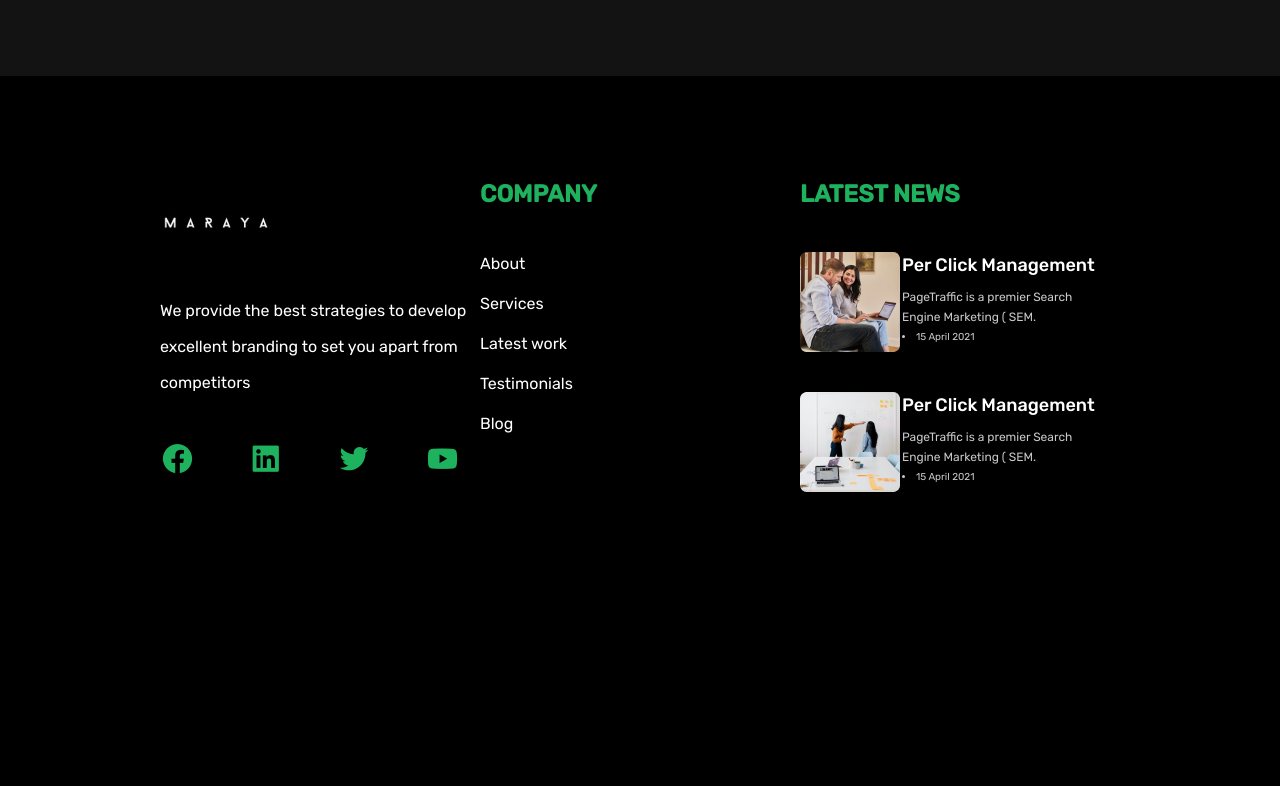
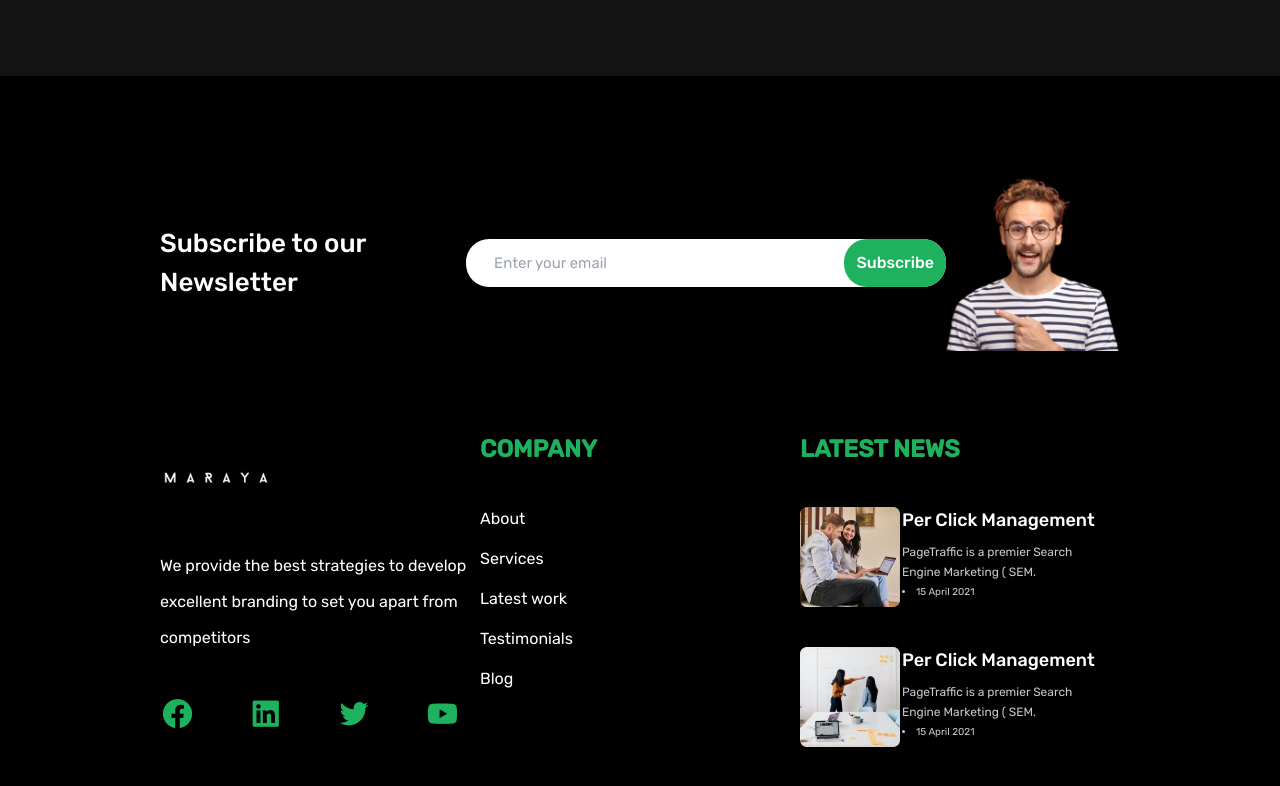
Before and after one commit to Ibidapo-Ayo/maraya, a plain HTML site: page index.html in a window 1280 px wide. Shown: the part 3429-4215 px from the top of the page. Before the commit the page ends 4005 px from the top, so only its background shows below. Drawn offline with nearby package versions, Linux system fonts and the light colour scheme.

Commit message:
Subscribe Button added

```diff
--- a/css/styles.css
+++ b/css/styles.css
@@ -185,6 +185,12 @@ body{
 
   /* End Swiper Area */
 
+  /* Subscribe  */
+  .subscribe{
+    font-family: 'Rubik', sans-serif;
+
+  }
+
   /* Footer Area */
   .footer{
     font-family: 'Rubik', sans-serif;
@@ -193,6 +199,7 @@ body{
       color: #1EB25E;
       font-size: 35px;
   }
+
   @media screen and (max-width: 599px){
     .socials i{
         font-size: 20px;
--- a/index.html
+++ b/index.html
@@ -319,9 +319,32 @@
   </div>
    <!-- End Testimonial Mobile Area -->
 
+   <!-- Subscribe Area -->
+
+   <div class="md:px-40 px-5 subscribe">
+    <div class="flex md:flex-row flex-col items-center justify-between">
+      <div class="flex md:flex-row flex-col items-center justify-center space-x-5 md:space-y-0 space-y-3">
+        <div>
+            <h3 class="md:text-[26px] text-[20px] font-[500] text-textColor">Subscribe to our Newsletter</h3>
+        </div>
+        <div class="bg-[#fff] md:w-[480px] w-100 flex flex-row pl-5 rounded-[23px] justify-between items-center">
+          <input class="bg-[transparent] text-[15px] text-[rgba(0, 0, 0, 0.54)] md:w-[380px] w-100 px-2 h-[40px]" placeholder="Enter your email" />
+          <button class="p-3 bg-buttonColor rounded-[23px] text-white font-[500]">
+              Subscribe
+            </button>
+        </div>
+      </div>
+      <div class="md:block hidden">
+        <img src="./images/subscibe.png" alt="Subscribe Image"/>
+      </div>
+    </div>
+   </div>
+
+   <!--  End subscribe Area-->
+
 
    <!-- Footer Area -->
-    <div class="h-[400px] bg-bg flex md:px-40 px-5 w-full md:flex-row flex-col items-start justify-between footer md:space-y-0 space-y-10">
+    <div class="h-[400px] bg-bg flex md:px-40 px-5 mt-20 w-full md:flex-row flex-col items-start justify-between footer md:space-y-0 space-y-10">
     <div class="flex flex-col space-y-10 md:w-1/3 w-100">
         <div>
             <img src="./images/logo.png" class="md:-mx-[75px] " alt="Maraya Logo"/>
```
